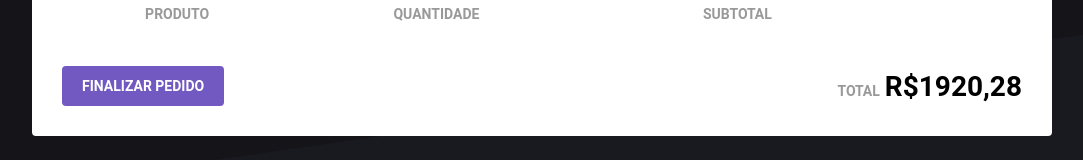
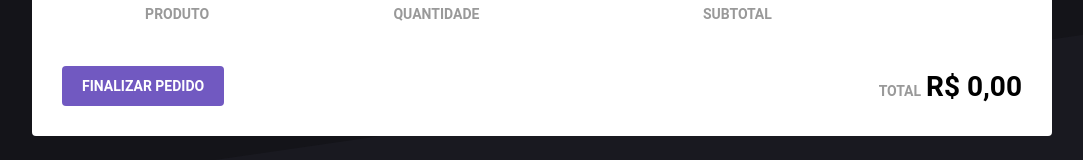
Before and after one commit to boydwo/-RocketShoes, a React (Create React App) app in the folder rocketshoes/: page /cart in a window 1280 px wide. Shown: the part 197-357 px from the top of the page, without its empty margins (98-1181 px from the left). Built offline with nearby package versions, Linux system fonts and the light colour scheme.

Commit message:
ecommerce final

```diff
--- a/rocketshoes/src/pages/Cart/index.js
+++ b/rocketshoes/src/pages/Cart/index.js
@@ -7,11 +7,13 @@ import {
   MdDelete,
 } from 'react-icons/md';
 
+import { formatPrice } from '../../util/format';
+
 import * as CartActions from '../../store/modules/cart/actions';
 
 import { Container, ProductTable, Total } from './styles';
 
-function Cart({ cart, removeFromCart, updateAmount }) {
+function Cart({ cart, total, removeFromCart, updateAmount }) {
   function increment(product) {
     updateAmount(product.id, product.amount + 1);
   }
@@ -52,7 +54,7 @@ function Cart({ cart, removeFromCart, updateAmount }) {
                 </div>
               </td>
               <td>
-                <strong>R$258,80</strong>
+                <strong>{product.subtotal}</strong>
               </td>
               <td>
                 <button
@@ -70,14 +72,22 @@ function Cart({ cart, removeFromCart, updateAmount }) {
         <button type="button">Finalizar pedido</button>
         <Total>
           <span>TOTAL</span>
-          <strong>R$1920,28</strong>
+          <strong>{total}</strong>
         </Total>
       </footer>
     </Container>
   );
 }
 const mapStateToProps = (state) => ({
-  cart: state.cart,
+  cart: state.cart.map((product) => ({
+    ...product,
+    subtotal: formatPrice(product.price * product.amount),
+  })),
+  total: formatPrice(
+    state.cart.reduce((total, product) => {
+      return total + product.price * product.amount;
+    }, 0)
+  ),
 });
 const mapDispatchToProps = (dispatch) =>
   bindActionCreators(CartActions, dispatch);
--- a/rocketshoes/src/pages/Home/index.js
+++ b/rocketshoes/src/pages/Home/index.js
@@ -31,6 +31,7 @@ class Home extends Component {
 
   render() {
     const { products } = this.state;
+    const { amount } = this.props;
     return (
       <ProductList>
         {products.map((product) => (
@@ -43,7 +44,8 @@ class Home extends Component {
               onClick={() => this.handleAddProduct(product)}
             >
               <div>
-                <MdAddShoppingCart size={16} color="#FFF" />3
+                <MdAddShoppingCart size={16} color="#FFF" />{' '}
+                {amount[product.id] || 0}
               </div>
               <span>ADICIONAR AO CARRINHO</span>
             </button>
@@ -53,7 +55,13 @@ class Home extends Component {
     );
   }
 }
+const mapStateToProps = (state) => ({
+  amount: state.cart.reduce((amount, product) => {
+    amount[product.id] = product.amount;
+    return amount;
+  }, {}),
+});
 const mapDispatchToProps = (dispatch) =>
   bindActionCreators(CartActions, dispatch);
 
-export default connect(null, mapDispatchToProps)(Home);
+export default connect(mapStateToProps, mapDispatchToProps)(Home);
--- a/rocketshoes/src/store/modules/cart/reducer.js
+++ b/rocketshoes/src/store/modules/cart/reducer.js
@@ -5,7 +5,6 @@ export default function cart(state = [], action) {
     case '@cart/ADD':
       return produce(state, draft => {
         const productIndex = draft.findIndex((p) => p.id === action.product.id);
-
         if (productIndex >= 0) {
           draft[productIndex].amount += 1;
         } else {
```
